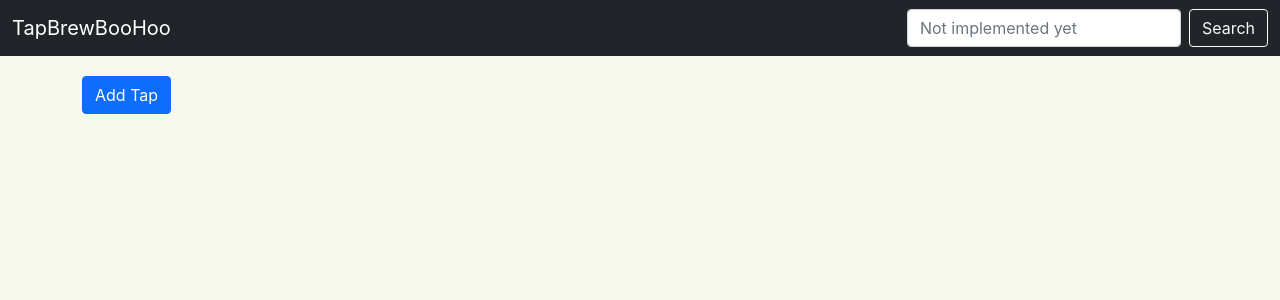
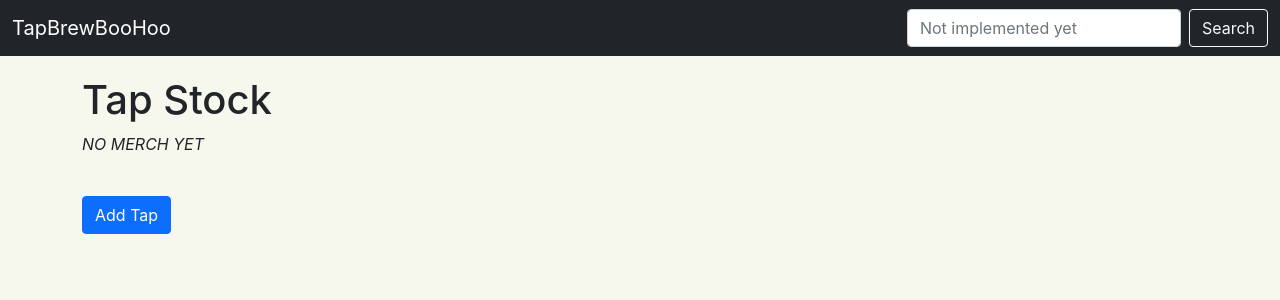
Before and after one commit to giang184/tap-room, a React (Create React App) app: page / in a window 1280 px wide. Shown: the top 300 px of the page. Built offline with nearby package versions, Linux system fonts and the light colour scheme.

Commit message:
update tap list

```diff
--- a/src/components/TapList.js
+++ b/src/components/TapList.js
@@ -5,6 +5,9 @@ import PropTypes from 'prop-types';
 function TapList(props){
   return (
     <React.Fragment>
+      <h1>Tap Stock</h1>
+      <p><em>{props.empty}</em></p>
+      <br/>
       {props.tapList.map((tap) =>
         <Tap
           whenTapClicked = {props.onTapSelection}
@@ -20,7 +23,8 @@ function TapList(props){
 
 TapList.propTypes = {
   TapList: PropTypes.array,
-  onTapSelection: PropTypes.func
+  onTapSelection: PropTypes.func,
+  empty: PropTypes.string,
 };
 
 export default TapList;
```
